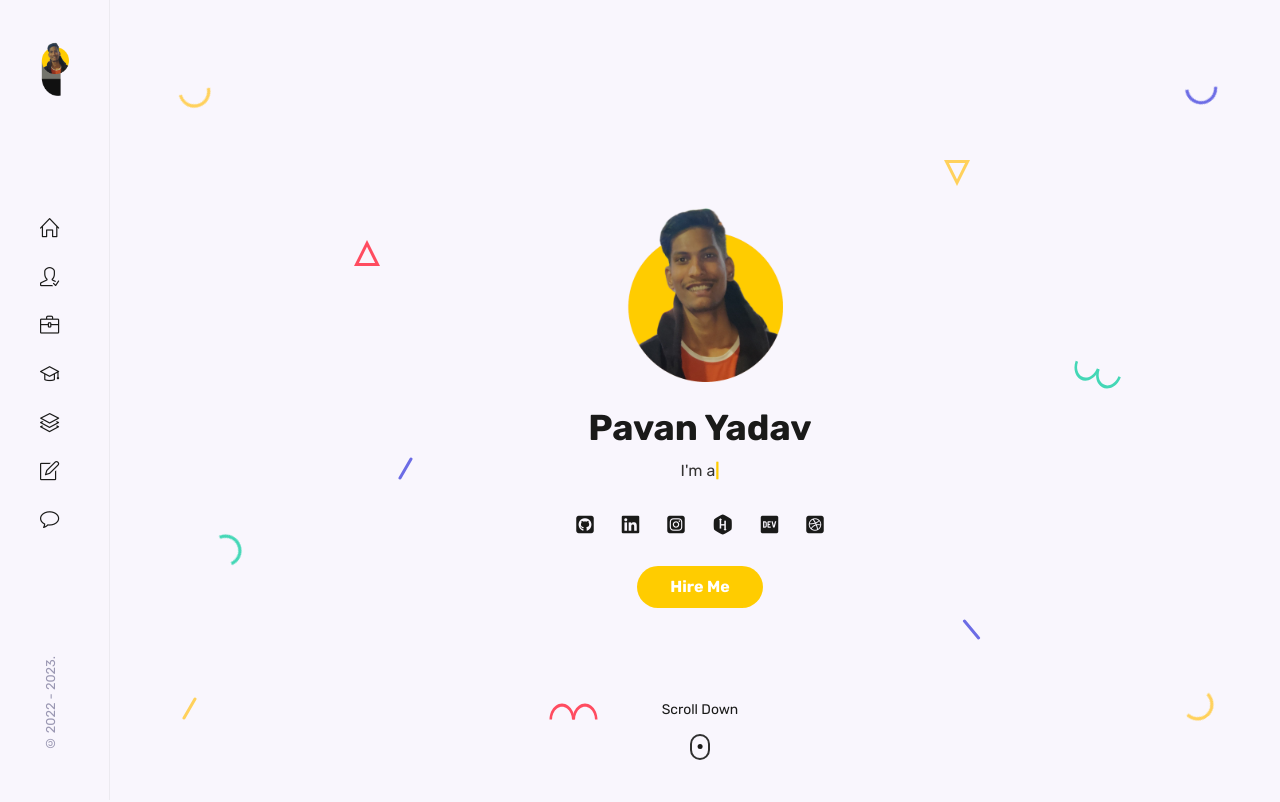
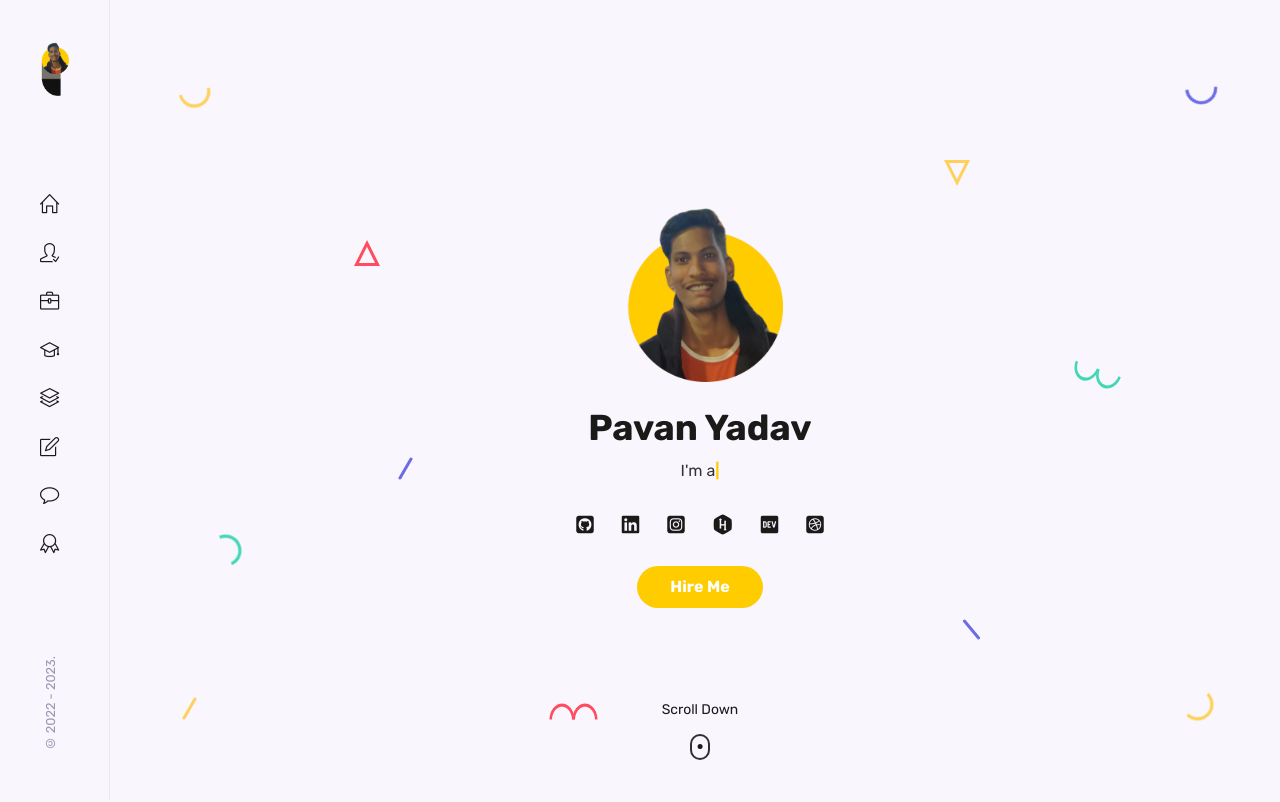
Before and after one commit to pavank0723/pavan_dev_portfolio, a React (Create React App) app: page / in a window 1280 px wide. Shown: the top 802 px of the page. Built offline with nearby package versions, Linux system fonts and the light colour scheme; the HTML template or start-up script is replaced by a standard one.

Commit message:
add certificate component

```diff
--- a/src/App.js
+++ b/src/App.js
@@ -9,6 +9,7 @@
 import Blog from './components/blog/Blog';
 import Contact from './components/contact/Contact';
 import Testimonials from './components/testimonials/Testimonials';
+import Certificate from './components/certificate/Certificate';
 function App() {
   return <>
   <Sidebar/>
@@ -23,6 +24,7 @@
     <Blog />
     <Testimonials />
     <Contact />
+    <Certificate />
     </main>
   </>
 }
--- /dev/null
+++ b/src/components/certificate/Certificate.jsx
@@ -0,0 +1,10 @@
+import React from 'react'
+import "./certificate.css"
+
+const Certificate = () => {
+  return (
+    <div>Certificate</div>
+  )
+}
+
+export default Certificate
--- a/src/components/sidebar/Sidebar.jsx
+++ b/src/components/sidebar/Sidebar.jsx
@@ -23,6 +23,7 @@
                 <i className='icon-user-following'></i>
               </a>
             </li>
+
 
             <li className='nav_item'>
               <a href='#service' className='nav_link'>
@@ -54,6 +55,12 @@
               </a>
             </li>
 
+            <li className='nav_item'>
+              <a href='#certificate' className='nav_link'>
+                <i className='icon-badge'></i>
+              </a>
+            </li>
+
           </ul>
 
         </div>
```
Also changed, not shown: src/components/certificate/certificate.css (added).
